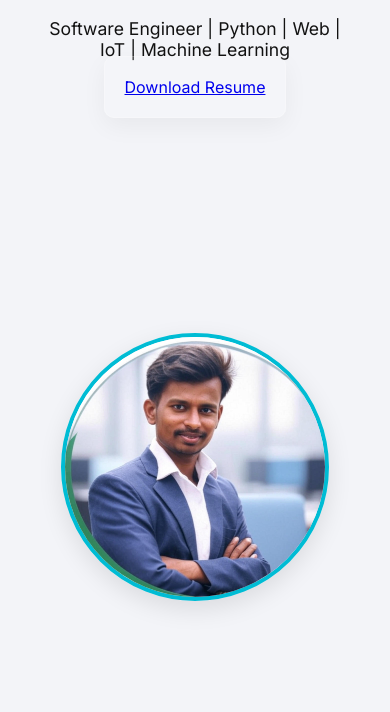
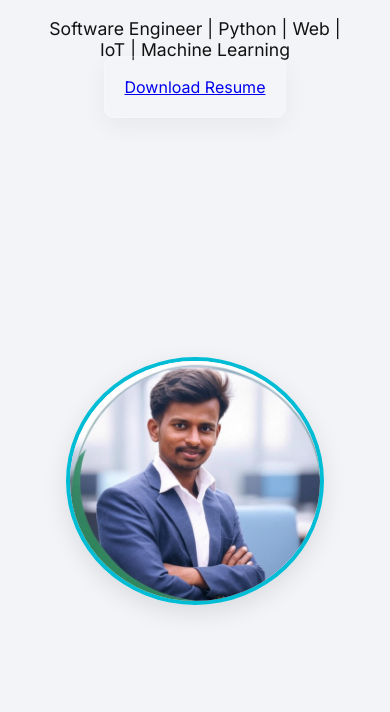
Before and after one commit to sandipwaghmare144/sandeep-portfolio, a plain HTML site: page index.html in a window 390 px wide. Shown: the part 388-1100 px from the top of the page. Drawn offline with nearby package versions, Linux system fonts and the light colour scheme.

Commit message:
Add files via upload

```diff
--- a/style.css
+++ b/style.css
@@ -86,13 +86,17 @@ body {
   text-align: center;
 }
 
+/* ✅ Updated image styling for mobile */
 .profile-img {
-  width: 260px;
-  height: 260px;
+  width: 100%;
+  max-width: 260px;
+  height: auto;
   border-radius: 50%;
   object-fit: cover;
   border: 4px solid var(--primary);
   box-shadow: 0 8px 24px rgba(0, 0, 0, 0.1);
+  display: block;
+  margin: 0 auto;
 }
 
 /* Section */
@@ -180,7 +184,7 @@ form button:hover {
   background: var(--bg);
 }
 
-/* Responsive */
+/* Responsive Improvements */
 @media (max-width: 768px) {
   .hero {
     flex-direction: column;
@@ -189,6 +193,11 @@ form button:hover {
 
   .hero-right {
     margin-top: 30px;
+    width: 100%;
+  }
+
+  .profile-img {
+    max-width: 80%;
   }
 
   .nav-links {
```
